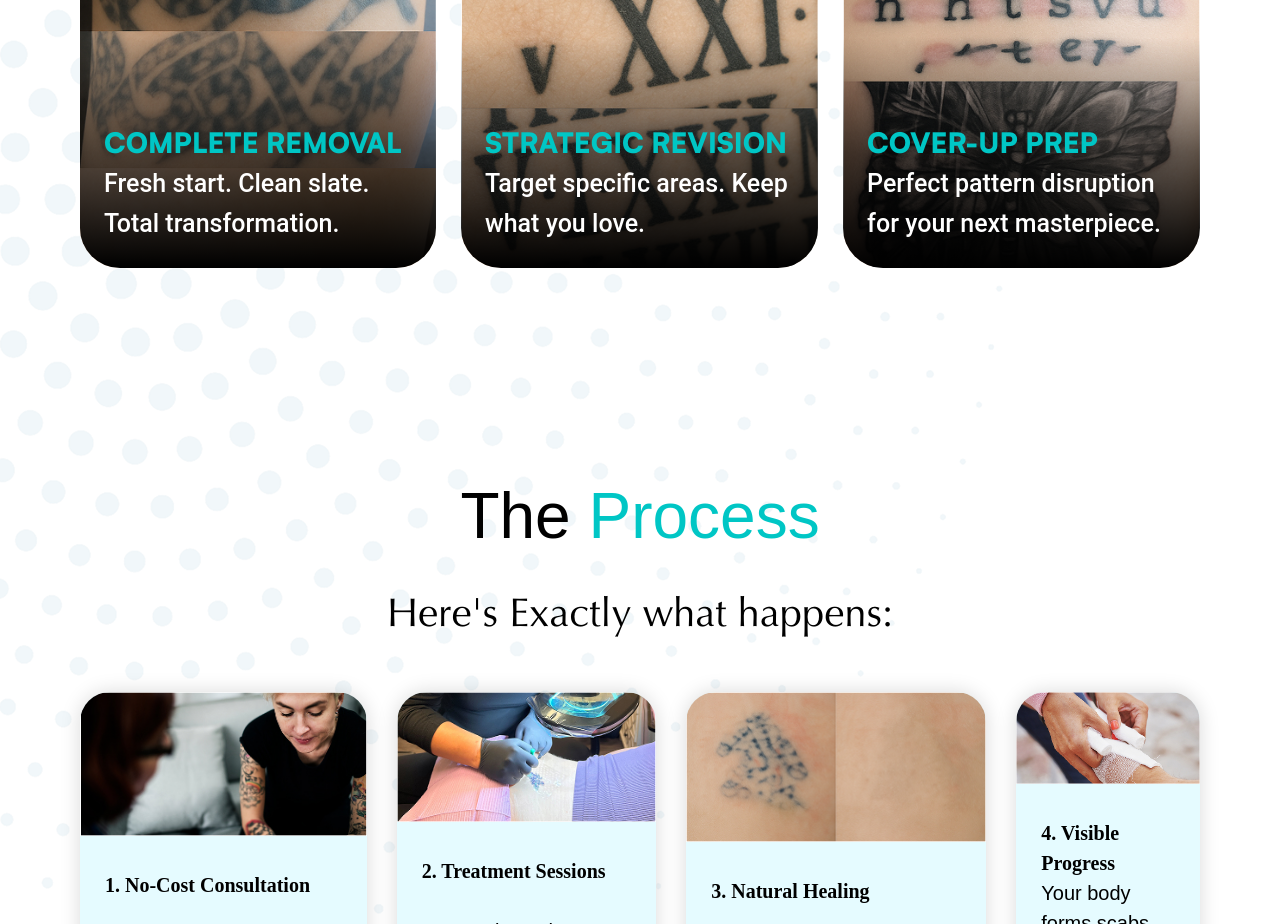
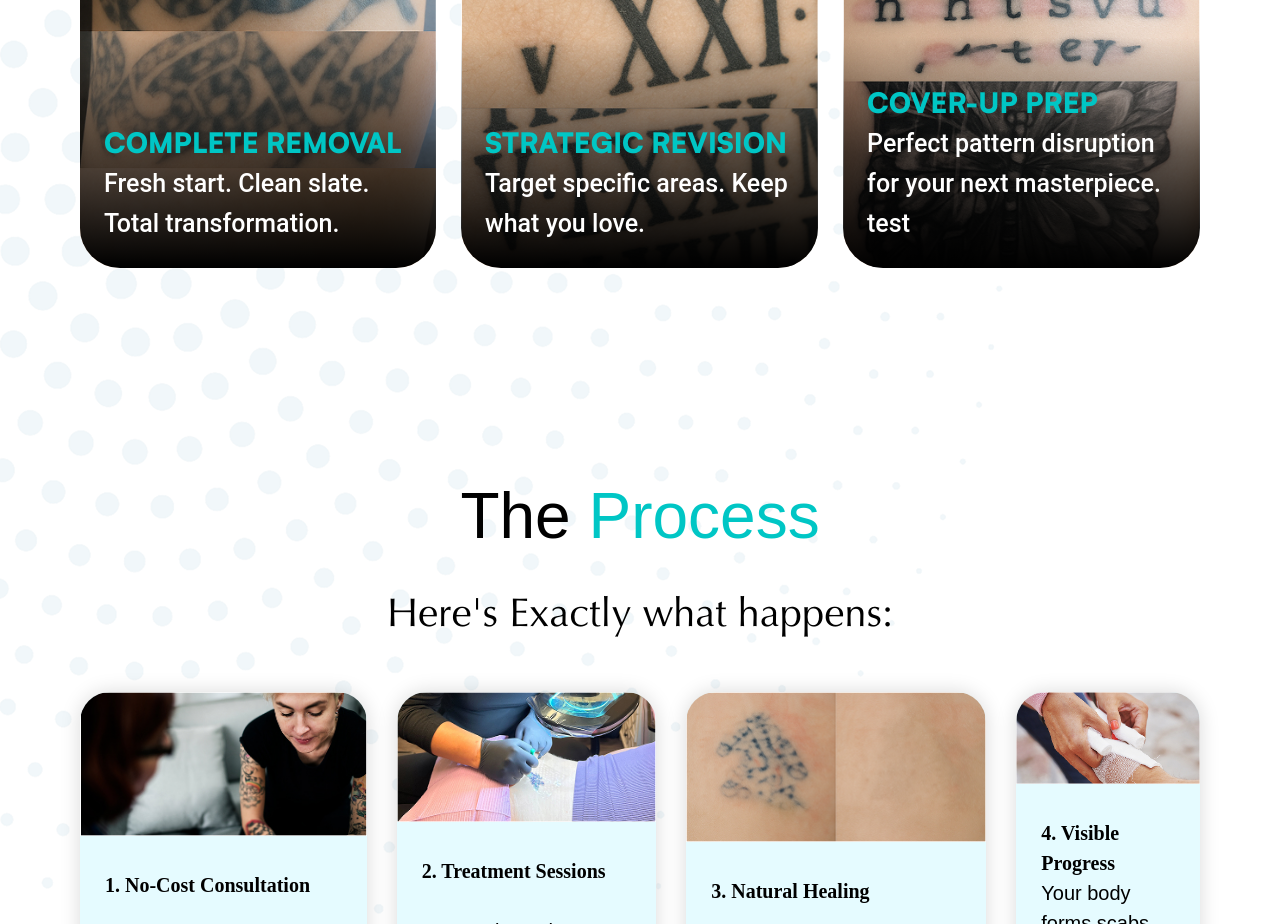
Before and after one commit to RinarCOTO/inkOUT, an Astro site: page / in a window 1280 px wide. Shown: the part 4100-5024 px from the top of the page. Built offline with nearby package versions, Linux system fonts and the light colour scheme; Astro itself is replaced by a stand-in of ours; a web font is replaced by a local one.

Commit message:
Update PickYourPath.astro

```diff
--- a/src/features/landing/b2c/components/PickYourPath.astro
+++ b/src/features/landing/b2c/components/PickYourPath.astro
@@ -25,7 +25,7 @@ import PickYourPathCard from "../../../../components/card.astro";
     <PickYourPathCard
       img={pyp3}
       title="Cover-up prep"
-      text="Perfect pattern disruption for your next masterpiece."
+      text="Perfect pattern disruption for your next masterpiece. test"
     />
   </div>
 </section>
```
